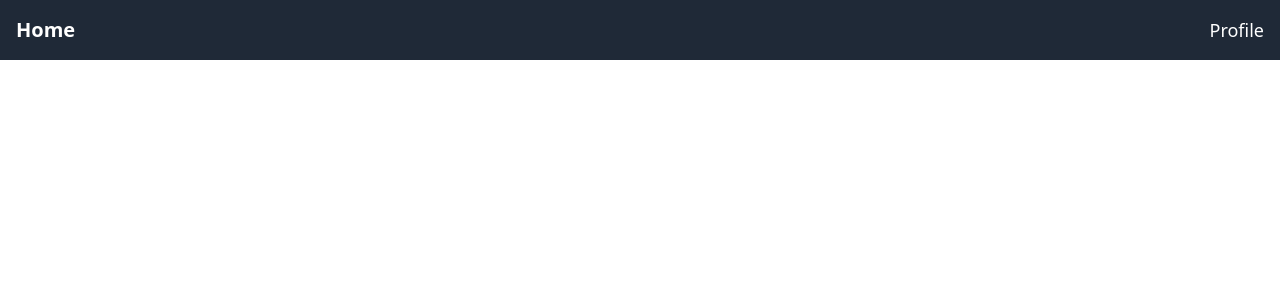
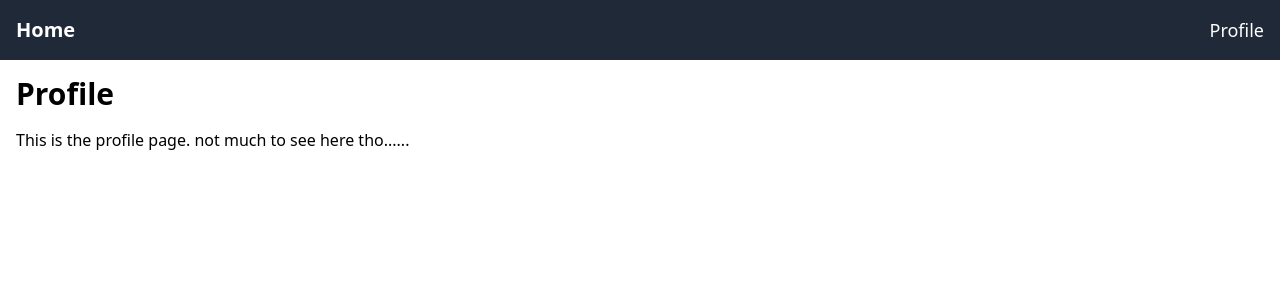
Before and after one commit to Junotas/work-report-frontend, a React (Vite) app: page /profile in a window 1280 px wide. Before the commit this address had no page. Shown: the top 300 px of the page. Built offline with nearby package versions, Linux system fonts and the light colour scheme.

Commit message:
github pages install init

```diff
--- a/package.json
+++ b/package.json
@@ -33,6 +33,7 @@
     "eslint": "^8.57.0",
     "eslint-plugin-react-hooks": "^4.6.0",
     "eslint-plugin-react-refresh": "^0.4.6",
+    "gh-pages": "^6.1.1",
     "typescript": "^5.2.2",
     "vite": "^5.2.0"
   }
--- a/src/App.tsx
+++ b/src/App.tsx
@@ -2,6 +2,7 @@ import React from 'react';
 import { BrowserRouter as Router, Route, Routes } from 'react-router-dom';
 import EmployeeListPage from './pages/EmployeeListPage';
 import EmployeeProfilePage from './pages/EmployeeProfilePage';
+import ProfilePage from './pages/ProfilePage';
 import Header from './components/Header';
 import './index.css';
 
@@ -13,6 +14,7 @@ const App: React.FC = () => {
         <Routes>
           <Route path="/" element={<EmployeeListPage />} />
           <Route path="/employees/:employeeId" element={<EmployeeProfilePage />} />
+          <Route path="/profile" element={<ProfilePage />} />
         </Routes>
       </div>
     </Router>
--- /dev/null
+++ b/src/pages/ProfilePage.tsx
@@ -0,0 +1,16 @@
+import React from 'react';
+
+const ProfilePage: React.FC = () => {
+  return (
+    <div className="container mx-auto p-4">
+      <header className="mb-4">
+        <h1 className="text-3xl font-bold">Profile</h1>
+      </header>
+      <main>
+        <p>This is the profile page. not much to see here tho......</p>
+      </main>
+    </div>
+  );
+};
+
+export default ProfilePage;
```
Also changed, not shown: 1 other file (tests, documents, lock files or other folders).
